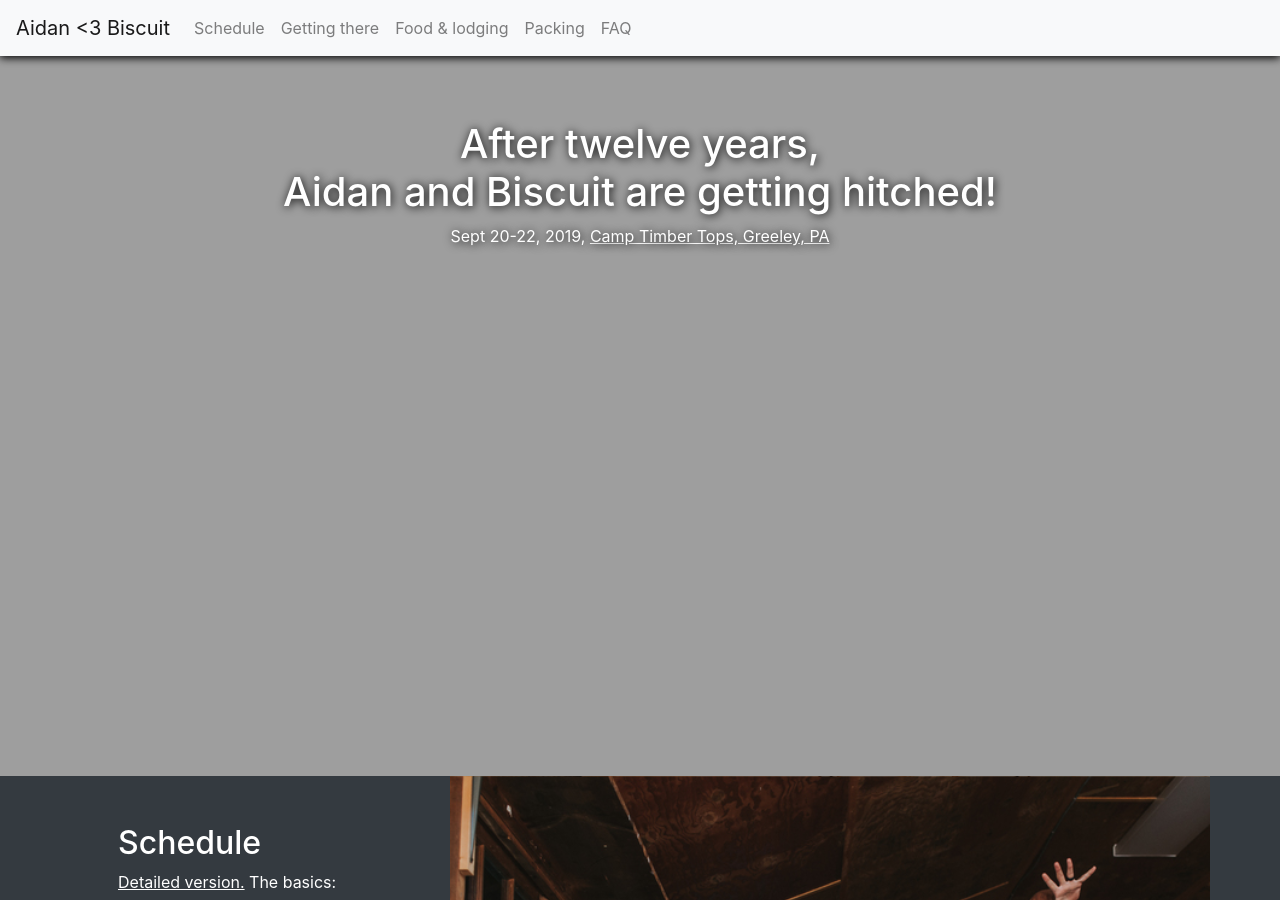
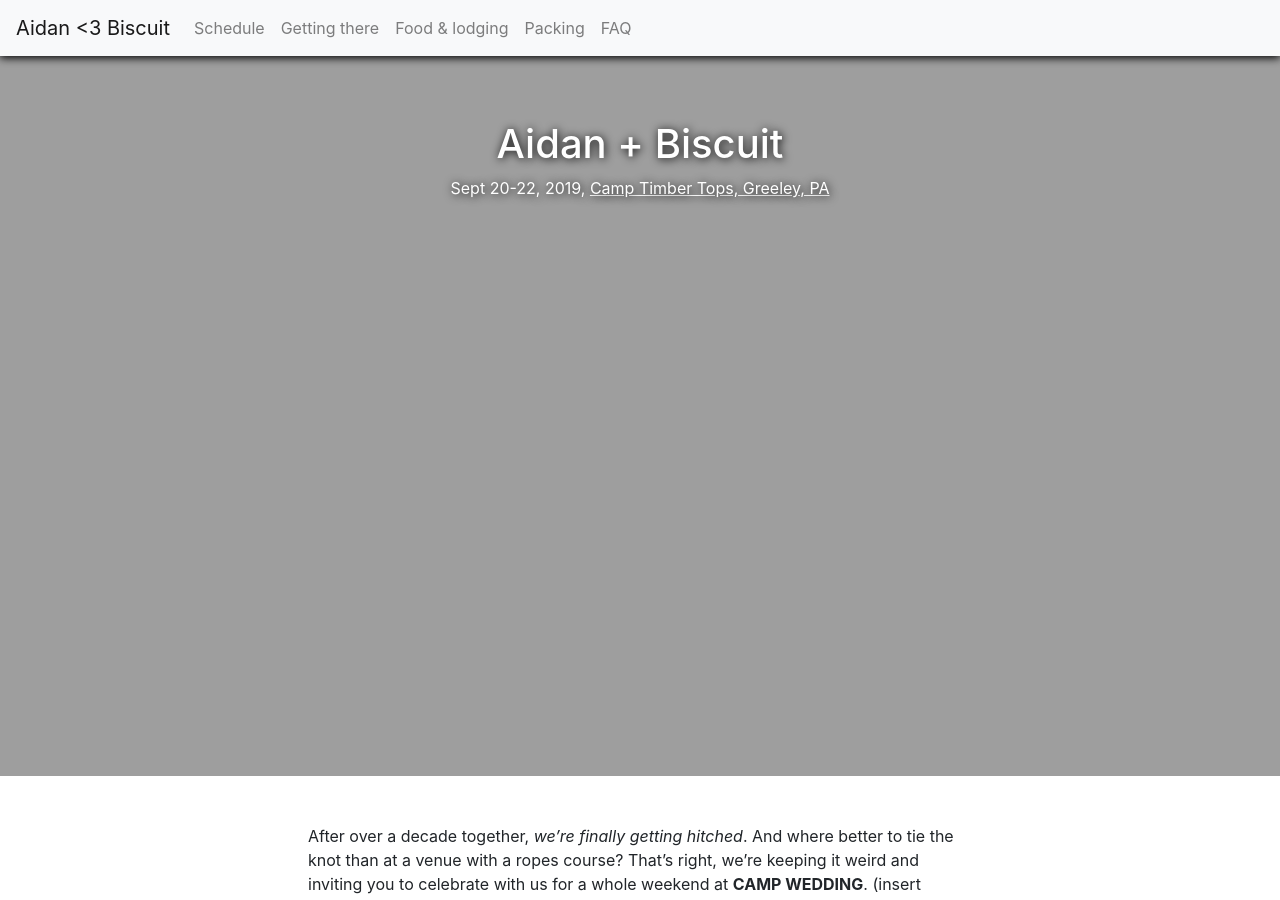
Before and after one commit to afeld/wedding, a Jekyll site: the page built from index.html, in a window 1280 px wide and 900 px high. Built offline with Jekyll 4.4.1, drawn with Linux system fonts in a browser that asks for light colours; emoji names are drawn with the system emoji font; comment, search, counter and statistics services are not loaded; some of the changed text lies outside the part shown.

Commit message:
add new intro copy

```diff
--- /dev/null
+++ b/_includes/intro.md
@@ -0,0 +1 @@
+After over a decade together, _we’re finally getting hitched_. And where better to tie the knot than at a venue with a ropes course? That’s right, we’re keeping it weird and inviting you to celebrate with us for a whole weekend at **CAMP WEDDING**. (insert record scratch) Yep. We’re talking lake time, crafts, pinecones, color war. All of it. Plus a a ceremony and some dancing thrown in for good measure.
--- a/index.html
+++ b/index.html
@@ -7,7 +7,7 @@ permalink: /
   <div class="container">
     <div class="row align-items-center">
       <div class="col text-center">
-        <h1>After twelve years,<br>Aidan and Biscuit are getting hitched!</h1>
+        <h1>Aidan + Biscuit</h1>
         <p>
           Sept 20-22, 2019, <a href="https://goo.gl/maps/y4kaPXRxMxT2">Camp Timber Tops, Greeley, PA</a>
         </p>
@@ -16,12 +16,20 @@ permalink: /
   </div>
 </header>
 <main>
+  <section>
+    <div class="container">
+      <div class="row">
+        <div class="col-md-8 offset-md-2 p-5">
+          {% include md.html file="intro" %}
+        </div>
+      </div>
+    </div>
+  </section>
   <section class="bg-dark text-white">
     <div class="container">
       <div class="row schedule">
         <div class="col-lg-4 p-5">
-          {% capture schedule_include %}{% include schedule.md %}{% endcapture %}
-          {{ schedule_include | markdownify }}
+          {% include md.html file="schedule" %}
         </div>
         <div class="col-lg-8 bg-img"></div>
       </div>
```
